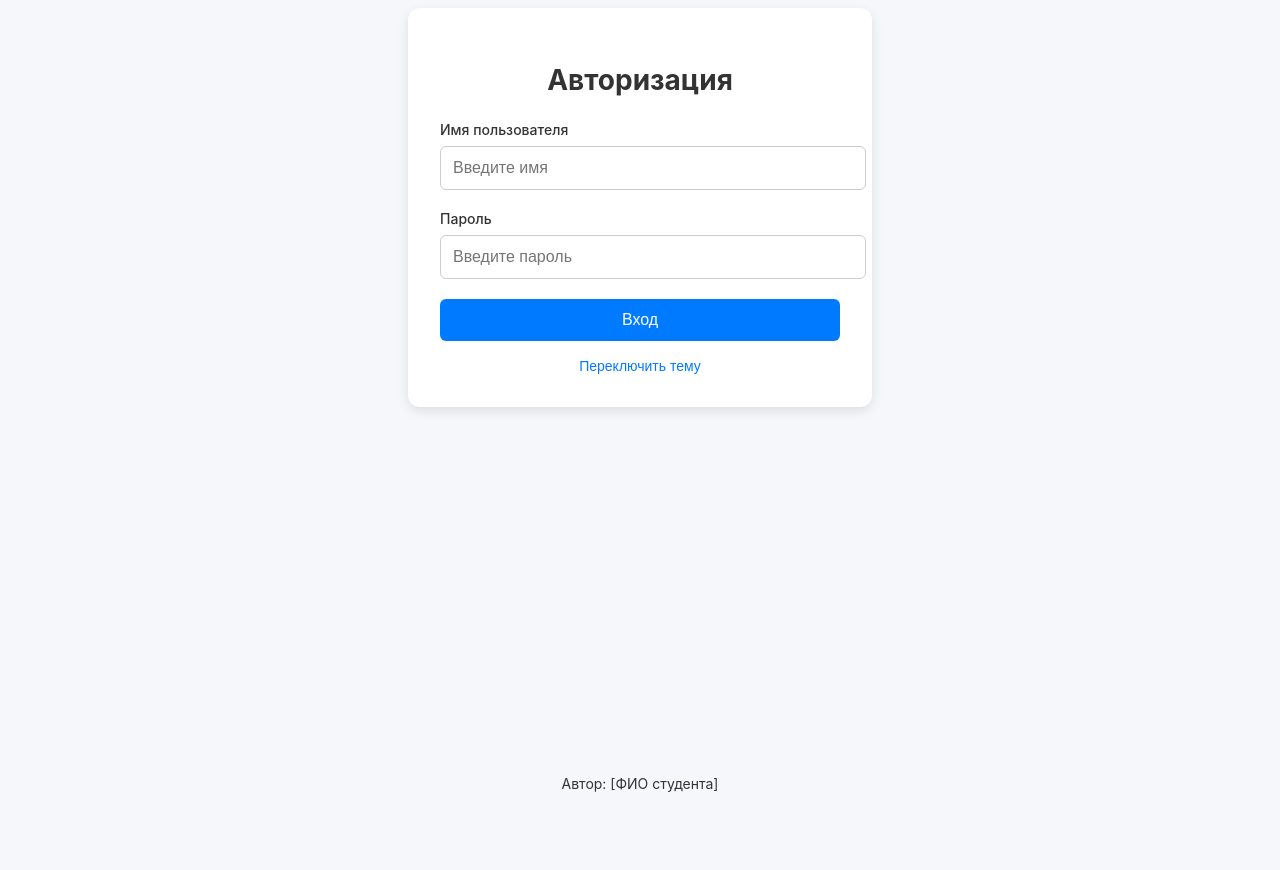
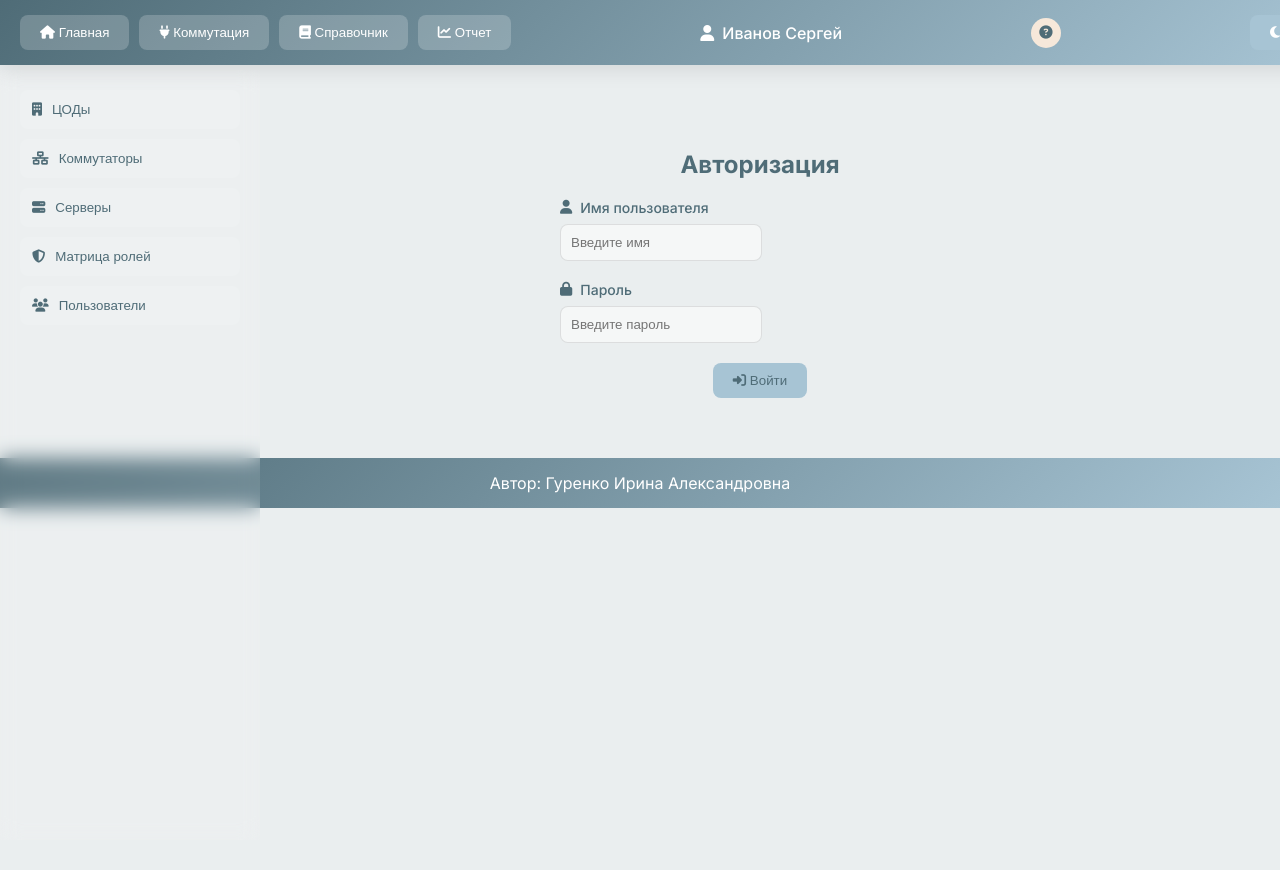
Before and after one commit to Iriiika/cod-cable-management, a Flask app: page / in a window 1280 px wide. Before the commit the page ends 792 px from the top, so only its background shows below. Run offline with Flask 3, Linux system fonts and the light colour scheme; a user stored in the database is signed in; some libraries are stand-ins or nearby versions.

Commit message:
Добавила базовый шаблон, общие стили, JS и страницу авторизации с переосмысленным дизайном

```diff
--- a/static/css/login.css
+++ b/static/css/login.css
@@ -1,152 +1,37 @@
-/* Определение переменных для светлой и темной тем */
-:root {
-    --bg-color: #f5f7fa;
-    --text-color: #333;
-    --input-bg: #fff;
-    --input-border: #ccc;
-    --button-bg: #007bff;
-    --button-hover-bg: #0056b3;
-    --error-color: #dc3545;
-    --container-bg: #fff;
-    --shadow: 0 4px 12px rgba(0, 0, 0, 0.1);
-}
+@import url('styles.css');
 
-[data-theme="dark"] {
-    --bg-color: #1a202c;
-    --text-color: #e2e8f0;
-    --input-bg: #2d3748;
-    --input-border: #4a5568;
-    --button-bg: #4299e1;
-    --button-hover-bg: #2b6cb0;
-    --error-color: #f56565;
-    --container-bg: #2d3748;
-    --shadow: 0 4px 12px rgba(0, 0, 0, 0.3);
-}
-
-/* Основной стиль страницы */
-.login-body {
-    background: var(--bg-color);
-    color: var(--text-color);
-    font-family: 'Inter', sans-serif;
-    min-height: 100vh;
-    display: flex;
-    flex-direction: column;
-    align-items: center;
-    justify-content: center;
-    transition: background-color 0.3s ease, color 0.3s ease;
-}
-
-/* Контейнер формы */
-.login-container {
-    background: var(--container-bg);
-    padding: 2rem;
-    border-radius: 0.75rem;
-    box-shadow: var(--shadow);
-    width: 100%;
+.login-content {
     max-width: 400px;
+    margin: 0 auto;
+    padding: 30px;
     text-align: center;
 }
 
-/* Заголовок */
 .login-title {
-    font-size: 1.75rem;
+    font-size: 24px;
     font-weight: 700;
-    margin-bottom: 1.5rem;
+    margin-bottom: 20px;
 }
 
-/* Группа полей формы */
 .login-form-group {
-    margin-bottom: 1.25rem;
+    margin-bottom: 20px;
     text-align: left;
 }
 
-/* Метки */
 .login-label {
-    display: block;
-    font-size: 0.875rem;
+    display: flex;
+    align-items: center;
+    gap: 8px;
+    font-size: 14px;
     font-weight: 500;
-    margin-bottom: 0.5rem;
+    margin-bottom: 8px;
 }
 
-/* Поля ввода */
-.login-input {
-    width: 100%;
-    padding: 0.75rem;
-    border: 1px solid var(--input-border);
-    border-radius: 0.375rem;
-    background: var(--input-bg);
-    color: var(--text-color);
-    font-size: 1rem;
-    transition: border-color 0.3s ease, background-color 0.3s ease;
+.login-error {
+    color: var(--accent-color);
+    font-size: 14px;
+    margin-top: 15px;
+    display: flex;
+    align-items: center;
+    gap: 8px;
 }
-
-.login-input:focus {
-    outline: none;
-    border-color: var(--button-bg);
-    box-shadow: 0 0 0 3px rgba(66, 153, 225, 0.2);
-}
-
-/* Кнопка отправки */
-.login-submit {
-    width: 100%;
-    padding: 0.75rem;
-    background: var(--button-bg);
-    color: #fff;
-    border: none;
-    border-radius: 0.375rem;
-    font-size: 1rem;
-    font-weight: 500;
-    cursor: pointer;
-    transition: background-color 0.3s ease;
-}
-
-.login-submit:hover {
-    background: var(--button-hover-bg);
-}
-
-/* Сообщение об ошибке */
-.login-error {
-    margin-top: 1rem;
-    color: var(--error-color);
-    font-size: 0.875rem;
-}
-
-/* Кнопка переключения темы */
-.login-theme-toggle {
-    margin-top: 1rem;
-    background: none;
-    border: none;
-    color: var(--button-bg);
-    font-size: 0.875rem;
-    cursor: pointer;
-    transition: color 0.3s ease;
-}
-
-.login-theme-toggle:hover {
-    text-decoration: underline;
-}
-
-/* Подвал */
-.login-footer {
-    margin-top: auto;
-    padding: 1rem;
-    text-align: center;
-    font-size: 0.875rem;
-}
-
-/* Адаптивность */
-@media (max-width: 640px) {
-    .login-container {
-        padding: 1.5rem;
-        max-width: 90%;
-    }
-
-    .login-title {
-        font-size: 1.5rem;
-    }
-
-    .login-input,
-    .login-submit {
-        padding: 0.625rem;
-    }
-}
--- /dev/null
+++ b/static/css/styles.css
@@ -0,0 +1,258 @@
+@import url('https://fonts.googleapis.com/css2?family=Inter:wght@400;500;700&display=swap');
+
+:root {
+    --bg-color: #EAEEEF;
+    --text-color: #4F6C77;
+    --header-bg: linear-gradient(135deg, #4F6C77, #A7C4D4);
+    --sidebar-bg: rgba(255, 255, 255, 0.1);
+    --button-bg: #A7C4D4;
+    --button-hover: #9EABB3;
+    --content-bg: rgba(255, 255, 255, 0.9);
+    --accent-color: #F6E8DA;
+    --shadow: 0 4px 20px rgba(0, 0, 0, 0.1);
+    --border-radius: 8px;
+}
+
+[data-theme="dark"] {
+    --bg-color: #4F6C77;
+    --text-color: #EAEEEF;
+    --header-bg: linear-gradient(135deg, #2E3F46, #6E8EA3);
+    --sidebar-bg: rgba(44, 50, 77, 0.9);
+    --button-bg: #6E8EA3;
+    --button-hover: #5A7887;
+    --content-bg: rgba(44, 50, 77, 0.9);
+    --accent-color: #F6E8DA;
+}
+
+.base-body {
+    background: var(--bg-color);
+    color: var(--text-color);
+    font-family: 'Inter', sans-serif;
+    margin: 0;
+    min-height: 100vh;
+    transition: background 0.3s, color 0.3s;
+}
+
+.base-header {
+    background: var(--header-bg);
+    color: #fff;
+    padding: 15px 20px;
+    display: flex;
+    justify-content: space-between;
+    align-items: center;
+    position: fixed;
+    top: 0;
+    width: 100%;
+    z-index: 1000;
+    box-shadow: var(--shadow);
+}
+
+.base-nav {
+    display: flex;
+    gap: 10px;
+}
+
+.nav-btn {
+    padding: 10px 20px;
+    border: none;
+    border-radius: var(--border-radius);
+    background: rgba(255, 255, 255, 0.2);
+    color: #fff;
+    cursor: pointer;
+    transition: transform 0.2s, background 0.3s;
+}
+
+.nav-btn:hover,
+.nav-btn.active {
+    background: var(--button-bg);
+    transform: scale(1.05);
+}
+
+.base-user {
+    font-size: 16px;
+    font-weight: 500;
+    display: flex;
+    align-items: center;
+    gap: 8px;
+}
+
+.help-btn {
+    background: var(--accent-color);
+    color: #4F6C77;
+    border-radius: 50%;
+    width: 30px;
+    height: 30px;
+    border: none;
+    cursor: pointer;
+    transition: transform 0.2s;
+}
+
+.help-btn:hover {
+    transform: scale(1.1);
+}
+
+.base-sidebar {
+    width: 220px;
+    background: var(--sidebar-bg);
+    backdrop-filter: blur(10px);
+    position: fixed;
+    top: 70px;
+    left: 0;
+    height: calc(100% - 70px);
+    padding: 20px;
+}
+
+.sidebar-btn {
+    display: flex;
+    align-items: center;
+    gap: 10px;
+    width: 100%;
+    padding: 12px;
+    margin-bottom: 10px;
+    border: none;
+    background: rgba(255, 255, 255, 0.1);
+    border-radius: var(--border-radius);
+    color: var(--text-color);
+    cursor: pointer;
+    transition: transform 0.2s, background 0.3s;
+}
+
+.sidebar-btn:hover,
+.sidebar-btn.active {
+    background: var(--button-bg);
+    color: #fff;
+    transform: translateX(5px);
+}
+
+.base-main {
+    margin-top: 70px;
+    margin-left: 240px;
+    padding: 30px;
+}
+
+.breadcrumbs {
+    font-size: 14px;
+    margin-bottom: 20px;
+}
+
+.breadcrumbs a {
+    color: var(--button-bg);
+    text-decoration: none;
+}
+
+.breadcrumbs a:hover {
+    text-decoration: underline;
+}
+
+.content {
+    background: var(--content-bg);
+    padding: 20px;
+    border-radius: var(--border-radius);
+    box-shadow: var(--shadow);
+}
+
+.filters {
+    display: flex;
+    flex-wrap: wrap;
+    gap: 10px;
+    margin-bottom: 20px;
+}
+
+.filter-input {
+    padding: 10px;
+    border: 1px solid rgba(0, 0, 0, 0.1);
+    border-radius: var(--border-radius);
+    background: rgba(255, 255, 255, 0.5);
+    color: var(--text-color);
+    width: 180px;
+    transition: border 0.3s;
+}
+
+.filter-input:focus {
+    outline: none;
+    border-color: var(--button-bg);
+}
+
+.excel-btn {
+    padding: 10px 20px;
+    background: #A7C4D4;
+    color: #4F6C77;
+    border: none;
+    border-radius: var(--border-radius);
+    cursor: pointer;
+    transition: transform 0.2s, background 0.3s;
+}
+
+.excel-btn:hover {
+    background: #9EABB3;
+    transform: scale(1.05);
+}
+
+table {
+    width: 100%;
+    border-collapse: collapse;
+    background: var(--content-bg);
+    border-radius: var(--border-radius);
+    overflow: hidden;
+    box-shadow: var(--shadow);
+}
+
+th,
+td {
+    border: 1px solid rgba(0, 0, 0, 0.1);
+    padding: 12px;
+    text-align: left;
+}
+
+th {
+    background: rgba(0, 0, 0, 0.05);
+}
+
+.delete-btn {
+    background: none;
+    border: none;
+    cursor: pointer;
+    font-size: 16px;
+    color: var(--accent-color);
+    transition: transform 0.2s;
+}
+
+.delete-btn:hover {
+    transform: scale(1.2);
+}
+
+.base-footer {
+    background: var(--header-bg);
+    color: #fff;
+    text-align: center;
+    padding: 15px;
+    margin-top: auto;
+}
+
+.theme-toggle {
+    padding: 10px 20px;
+    background: var(--button-bg);
+    color: #fff;
+    border: none;
+    border-radius: var(--border-radius);
+    cursor: pointer;
+    transition: transform 0.2s;
+}
+
+.theme-toggle:hover {
+    transform: scale(1.05);
+}
+
+@media (max-width: 768px) {
+    .base-sidebar {
+        width: 180px;
+    }
+
+    .base-main {
+        margin-left: 200px;
+    }
+
+    .filter-input {
+        width: 100%;
+    }
+}
--- a/static/js/login.js
+++ b/static/js/login.js
@@ -1,10 +1,13 @@
-// Переключение светлой/темной темы
-document.getElementById('theme-toggle').addEventListener('click', () => {
-    const currentTheme = document.body.getAttribute('data-theme') === 'dark' ? 'light' : 'dark';
-    document.body.setAttribute('data-theme', currentTheme);
-    localStorage.setItem('theme', currentTheme);
-});
+// Проверка формы
+  document.querySelector('form').addEventListener('submit', (e) => {
+    const username = document.getElementById('username').value;
+    const password = document.getElementById('password').value;
+    const errorDiv = document.querySelector('.login-error');
 
-// Загрузка сохраненной темы
-const savedTheme = localStorage.getItem('theme') || 'light';
-document.body.setAttribute('data-theme', savedTheme);
+    if (!username || !password) {
+      e.preventDefault();
+      if (errorDiv) {
+        errorDiv.textContent = 'Заполните все поля';
+      }
+    }
+  });
--- /dev/null
+++ b/static/js/main.js
@@ -0,0 +1,29 @@
+// Навигация по кнопкам
+  document.querySelectorAll('button[data-page]').forEach(button => {
+    button.addEventListener('click', () => {
+      const page = button.getAttribute('data-page');
+      if (page !== 'home') {
+        window.location.href = page;
+      }
+    });
+  });
+
+  // Переключение темы
+  document.addEventListener('DOMContentLoaded', () => {
+    const toggle = document.createElement('button');
+    toggle.className = 'theme-toggle';
+    toggle.innerHTML = '<i class="fas fa-moon"></i>';
+    document.querySelector('.base-header').appendChild(toggle);
+
+    toggle.addEventListener('click', () => {
+      const body = document.body;
+      const theme = body.getAttribute('data-theme') === 'dark' ? 'light' : 'dark';
+      body.setAttribute('data-theme', theme);
+      localStorage.setItem('theme', theme);
+      toggle.innerHTML = theme === 'dark' ? '<i class="fas fa-sun"></i>' : '<i class="fas fa-moon"></i>';
+    });
+
+    const savedTheme = localStorage.getItem('theme') || 'light';
+    document.body.setAttribute('data-theme', savedTheme);
+    toggle.innerHTML = savedTheme === 'dark' ? '<i class="fas fa-sun"></i>' : '<i class="fas fa-moon"></i>';
+  });
--- /dev/null
+++ b/templates/base.html
@@ -0,0 +1,73 @@
+<!DOCTYPE html>
+<html lang="ru">
+  <head>
+    <meta charset="UTF-8">
+    <meta name="viewport" content="width=device-width, initial-scale=1.0">
+    <title>{% block title %}{% endblock %}</title>
+    <link rel="stylesheet" href="https://cdnjs.cloudflare.com/ajax/libs/font-awesome/6.4.2/css/all.min.css">
+    <link rel="stylesheet" href="{{ url_for('static', filename='css/styles.css') }}">
+    {% block css %}{% endblock %}
+  </head>
+  <body class="base-body">
+    <header class="base-header">
+      <nav class="base-nav">
+        {% if session['user_id'] %}
+          <button class="nav-btn {% if request.path == url_for('dashboard') %}active{% endif %}" data-page="{{ url_for('dashboard') }}">
+            <i class="fas fa-home"></i> Главная
+          </button>
+          <button class="nav-btn {% if request.path == url_for('commutation') %}active{% endif %}" data-page="{{ url_for('commutation') }}">
+            <i class="fas fa-plug"></i> Коммутация
+          </button>
+          <button class="nav-btn {% if request.path in [url_for('reference'), url_for('reference_switches'), url_for('reference_servers'), url_for('reference_roles'), url_for('reference_users')] %}active{% endif %}" data-page="{{ url_for('reference') }}">
+            <i class="fas fa-book"></i> Справочник
+          </button>
+          {% if session['role'] == 'Администратор' %}
+            <button class="nav-btn {% if request.path == url_for('report') %}active{% endif %}" data-page="{{ url_for('report') }}">
+              <i class="fas fa-chart-line"></i> Отчет
+            </button>
+          {% endif %}
+        {% else %}
+          <button class="nav-btn {% if request.path == url_for('login') %}active{% endif %}" data-page="{{ url_for('login') }}">
+            <i class="fas fa-sign-in-alt"></i> Вход
+          </button>
+          <button class="nav-btn {% if request.path == url_for('register') %}active{% endif %}" data-page="{{ url_for('register') }}">
+            <i class="fas fa-user-plus"></i> Регистрация
+          </button>
+        {% endif %}
+      </nav>
+      <span class="base-user">
+        <i class="fas fa-user"></i> {{ session['full_name'] if session['full_name'] else 'Гость' }}
+      </span>
+      <button class="help-btn" data-page="{{ url_for('help') }}">
+        <i class="fas fa-question-circle"></i>
+      </button>
+    </header>
+    {% if session['user_id'] %}
+      <aside class="base-sidebar">
+        <button class="sidebar-btn {% if request.path == url_for('reference') %}active{% endif %}" data-page="{{ url_for('reference') }}">
+          <i class="fas fa-building"></i> ЦОДы
+        </button>
+        <button class="sidebar-btn {% if request.path == url_for('reference_switches') %}active{% endif %}" data-page="{{ url_for('reference_switches') }}">
+          <i class="fas fa-network-wired"></i> Коммутаторы
+        </button>
+        <button class="sidebar-btn {% if request.path == url_for('reference_servers') %}active{% endif %}" data-page="{{ url_for('reference_servers') }}">
+          <i class="fas fa-server"></i> Серверы
+        </button>
+        <button class="sidebar-btn {% if request.path == url_for('reference_roles') %}active{% endif %}" data-page="{{ url_for('reference_roles') }}">
+          <i class="fas fa-shield-alt"></i> Матрица ролей
+        </button>
+        <button class="sidebar-btn {% if request.path == url_for('reference_users') %}active{% endif %}" data-page="{{ url_for('reference_users') }}">
+          <i class="fas fa-users"></i> Пользователи
+        </button>
+      </aside>
+    {% endif %}
+    <main class="base-main">
+      {% block content %}{% endblock %}
+    </main>
+    <footer class="base-footer">
+      Автор: Гуренко Ирина Александровна
+    </footer>
+    <script src="{{ url_for('static', filename='js/main.js') }}"></script>
+    {% block js %}{% endblock %}
+  </body>
+</html>
--- a/templates/login.html
+++ b/templates/login.html
@@ -1,33 +1,27 @@
-<!DOCTYPE html>
-<html lang="ru">
-<head>
-    <meta charset="UTF-8">
-    <meta name="viewport" content="width=device-width, initial-scale=1.0">
-    <title>Авторизация</title>
+{% extends 'base.html' %}
+{% block title %}Авторизация{% endblock %}
+{% block css %}
   <link rel="stylesheet" href="{{ url_for('static', filename='css/login.css') }}">
-</head>
-<body class="login-body">
-    <div class="login-container">
+{% endblock %}
+{% block content %}
+  <div class="login-content">
     <h2 class="login-title">Авторизация</h2>
     <form method="POST" action="{{ url_for('login') }}">
       <div class="login-form-group">
-                <label for="username" class="login-label">Имя пользователя</label>
-                <input type="text" id="username" name="username" class="login-input" placeholder="Введите имя" required>
+        <label for="username" class="login-label"><i class="fas fa-user"></i> Имя пользователя</label>
+        <input type="text" id="username" name="username" class="filter-input" placeholder="Введите имя" required>
       </div>
       <div class="login-form-group">
-                <label for="password" class="login-label">Пароль</label>
-                <input type="password" id="password" name="password" class="login-input" placeholder="Введите пароль" required>
+        <label for="password" class="login-label"><i class="fas fa-lock"></i> Пароль</label>
+        <input type="password" id="password" name="password" class="filter-input" placeholder="Введите пароль" required>
       </div>
-            <button type="submit" class="login-submit">Вход</button>
+      <button type="submit" class="excel-btn"><i class="fas fa-sign-in-alt"></i> Войти</button>
+      {% if error %}
+        <div class="login-error"><i class="fas fa-exclamation-circle"></i> {{ error }}</div>
+      {% endif %}
     </form>
-        {% if error %}
-        <div class="login-error" id="login-error">{{ error }}</div>
-        {% endif %}
-        <button id="theme-toggle" class="login-theme-toggle">Переключить тему</button>
   </div>
-    <footer class="login-footer">
-        Автор: [ФИО студента]
-    </footer>
+{% endblock %}
+{% block js %}
   <script src="{{ url_for('static', filename='js/login.js') }}"></script>
-</body>
-</html>
+{% endblock %}
```
Lines whose indentation alone changed are shown as unchanged.
